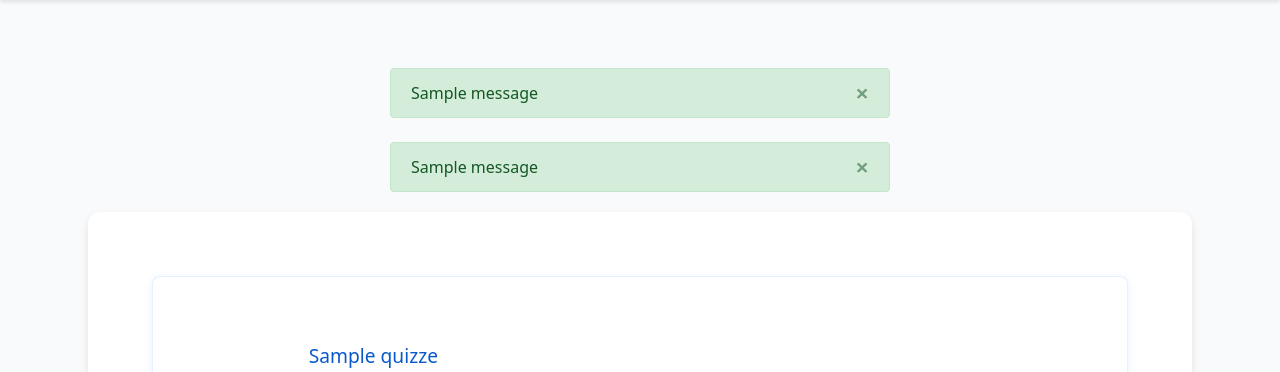
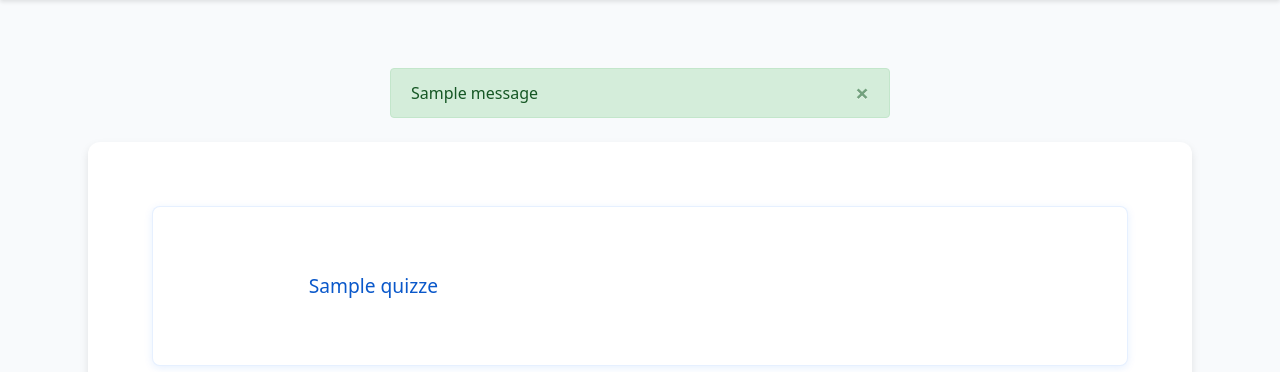
Before and after one commit to quArtiero/Suteru, a Flask app: page /quiz in a window 1280 px wide. Shown: the part 78-450 px from the top of the page. Run offline with Flask 3, Linux system fonts and the light colour scheme; a user stored in the database is signed in; tables that the repository leaves empty hold one stand-in row (values such as "Sample post"); one stand-in notice (Sample message) is shown; a database or web service that is not in the repository returns one stand-in record (values such as "Sample title"); data that the repository does not hold is empty; some libraries are stand-ins or nearby versions.

Commit message:
fix: removida mensagem duplicada de resposta correta no template quiz.html

```diff
--- a/app/templates/quiz/quiz.html
+++ b/app/templates/quiz/quiz.html
@@ -6,17 +6,6 @@
 
 {% block content %}
 <div class="container mt-4">
-    {% with messages = get_flashed_messages(with_categories=true) %}
-        {% if messages %}
-            {% for category, message in messages %}
-                <div class="alert alert-{{ category }} alert-dismissible fade show" role="alert">
-                    {{ message }}
-                    <button type="button" class="close" data-dismiss="alert">&times;</button>
-                </div>
-            {% endfor %}
-        {% endif %}
-    {% endwith %}
-
     {% if correct_answer %}
         <div class="alert alert-danger alert-dismissible fade show" role="alert">
             <p>Resposta incorreta. A resposta correta era:</p>
```
